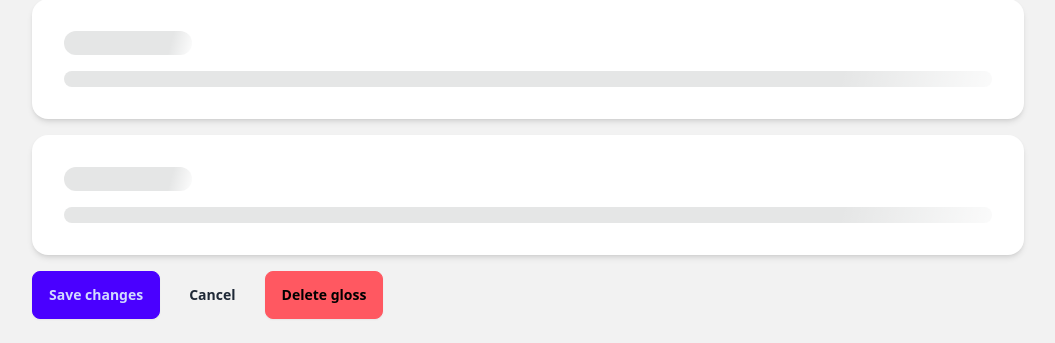
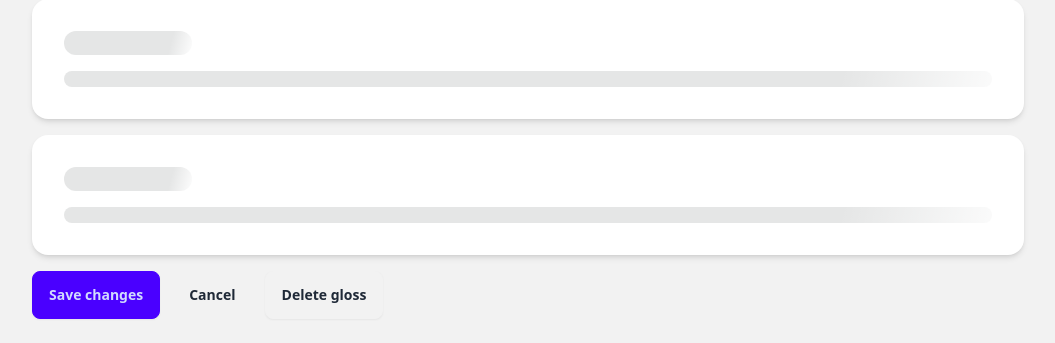
Before and after one commit to koljapluemer/glosses4learning-cms, a Flask app: template sbll_cms/templates/gloss_form.html in a window 1280 px wide. Shown: the part 2007-2350 px from the top of the page, without its empty margins (112-1167 px from the left). Run offline with Flask 3, Linux system fonts and the light colour scheme; the template is opened without the code that fills it: most values are stand-ins (such as "Sample title", 1, 10 or a date in 2020); some libraries are stand-ins or nearby versions.

Commit message:
clean up colors

```diff
--- a/sbll_cms/templates/gloss_form.html
+++ b/sbll_cms/templates/gloss_form.html
@@ -128,7 +128,7 @@
       <a class="btn btn-ghost" href="{{ url_for('glosses.index') }}">Cancel</a>
       {% if gloss.slug %}
         <form action="{{ url_for('glosses.delete_gloss', language=gloss.language, slug=gloss.slug) }}" method="post" onsubmit="return confirm('Delete this gloss?');">
-          <button class="btn btn-error" type="submit">Delete gloss</button>
+          <button class="btn " type="submit">Delete gloss</button>
         </form>
       {% endif %}
     </div>
--- a/sbll_cms/templates/partials/relation_table.html
+++ b/sbll_cms/templates/partials/relation_table.html
@@ -35,7 +35,7 @@
                 hx-post="{{ url_for('htmx.remove_relation', language=base.language, slug=base.slug, field=field) }}"
                 hx-target="#relation-{{ field }}" hx-swap="outerHTML">
                 <input type="hidden" name="target_ref" value="{{ row.ref }}" />
-                <button class="btn btn-error btn-xs" type="submit">Detach</button>
+                <button class="btn btn-xs" type="submit">Detach</button>
               </form>
             </td>
           </tr>
```
